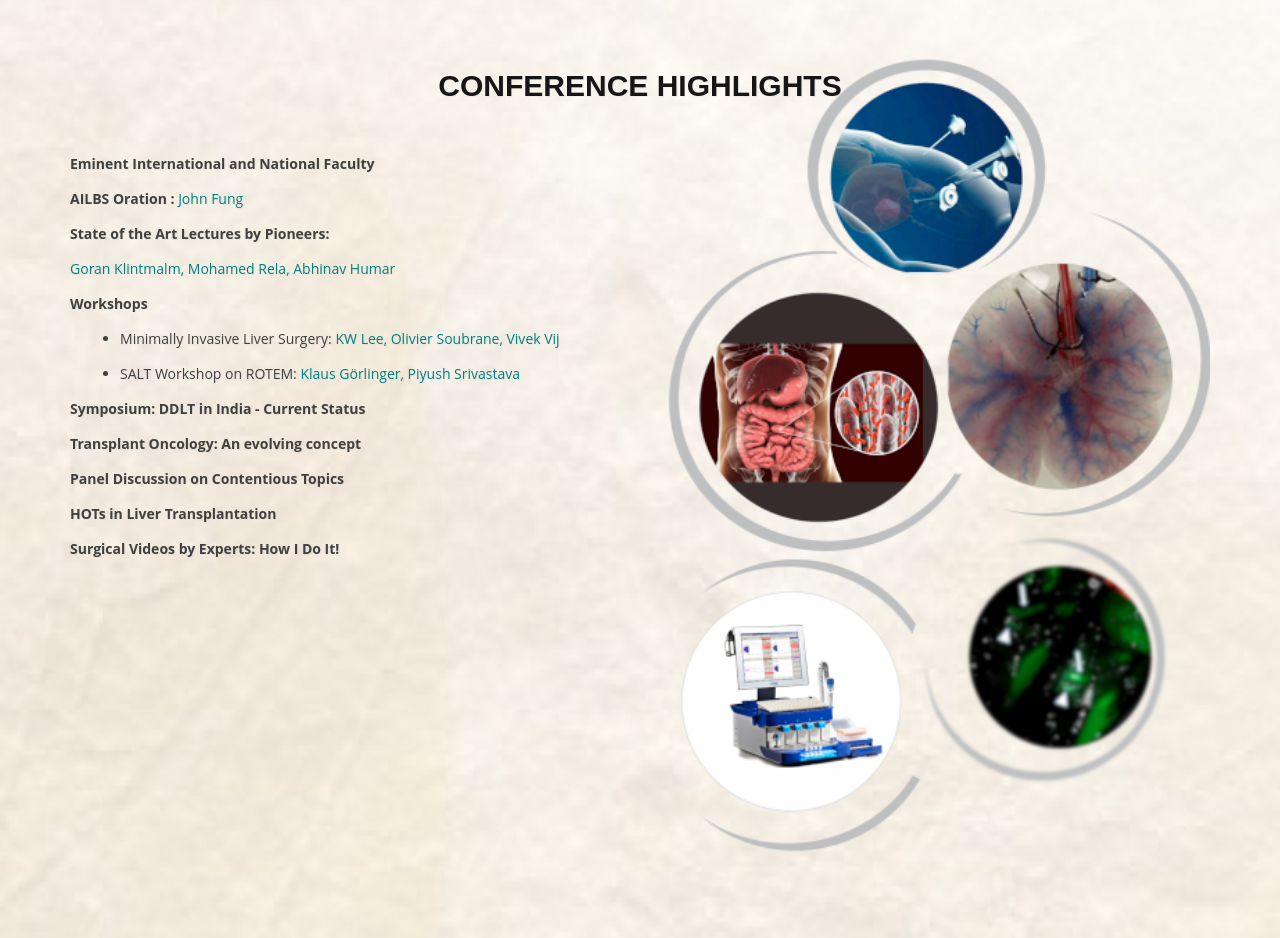
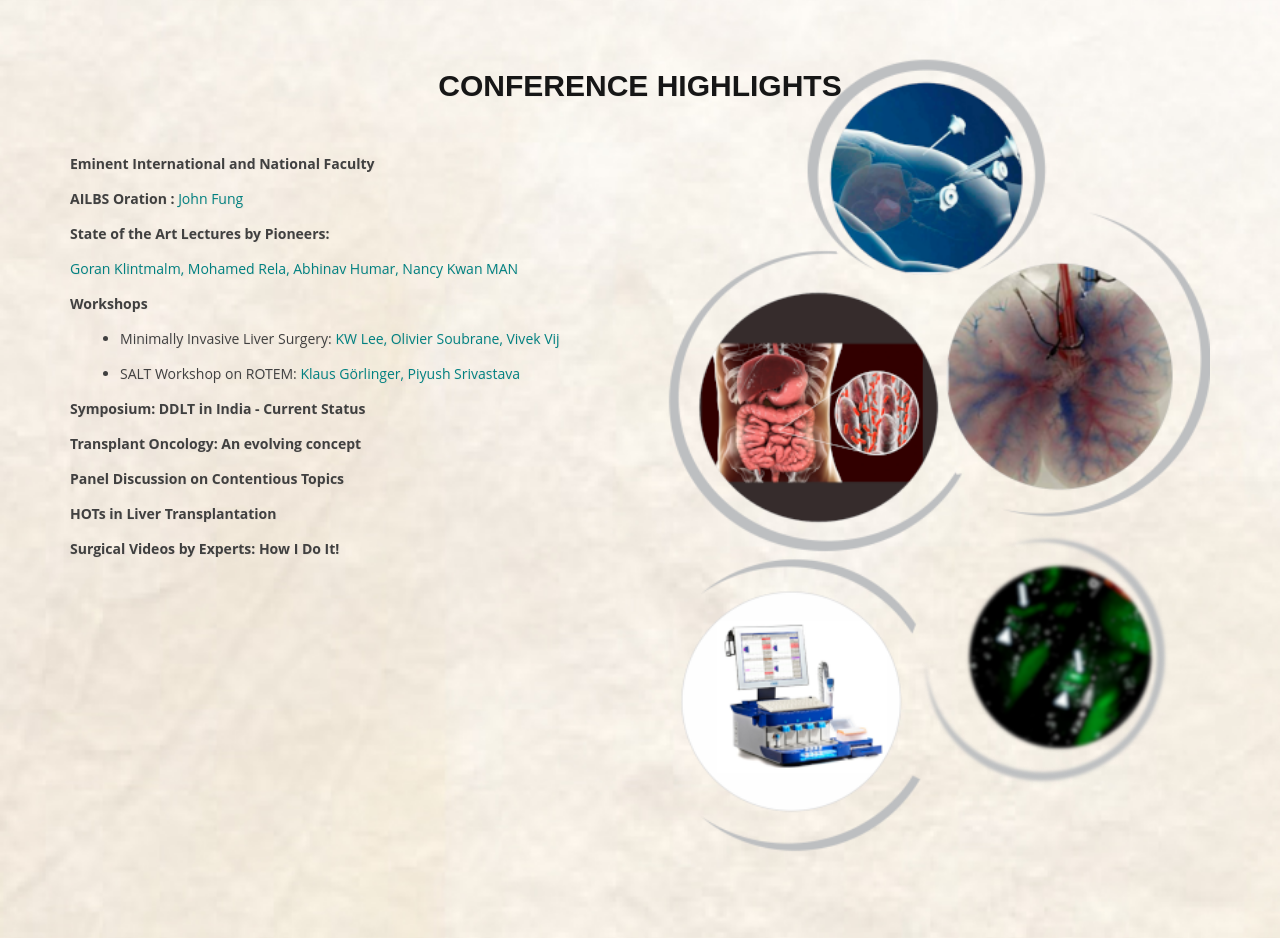
Before and after one commit to dotslash227/ailbs-website, a Django app: page / in a window 1280 px wide; the page is wider, and only the part inside the window is pictured. Shown: the part 2460-3398 px from the top of that part. Run offline with Django 3.2, Linux system fonts and the light colour scheme; data comes from the database, SQL or seed files in the repository; data that the repository does not hold is empty; some libraries are stand-ins or nearby versions.

Commit message:
nany kwan man

```diff
--- a/templates/index.html
+++ b/templates/index.html
@@ -458,7 +458,7 @@
                     <ul style="list-style: none; line-height: 35px;">
                         <li><strong>Eminent International and National Faculty</strong></li>
                         <li><strong>AILBS Oration :</strong> <span style="color:#008080">John Fung</span></li>
-                        <li><strong>State of the Art Lectures by Pioneers:</strong><br /> <span style="color:#008080">Goran Klintmalm, Mohamed Rela, Abhinav Humar</span></li>
+                        <li><strong>State of the Art Lectures by Pioneers:</strong><br /> <span style="color:#008080">Goran Klintmalm, Mohamed Rela, Abhinav Humar, Nancy Kwan MAN</span></li>
                         <li><strong>Workshops</strong>
                             <ul style="list-style: disc; margin-left:50px;">
                                 <li>Minimally Invasive Liver Surgery: <span style="color:#008080">KW Lee, Olivier Soubrane, Vivek Vij</span></li>
```
